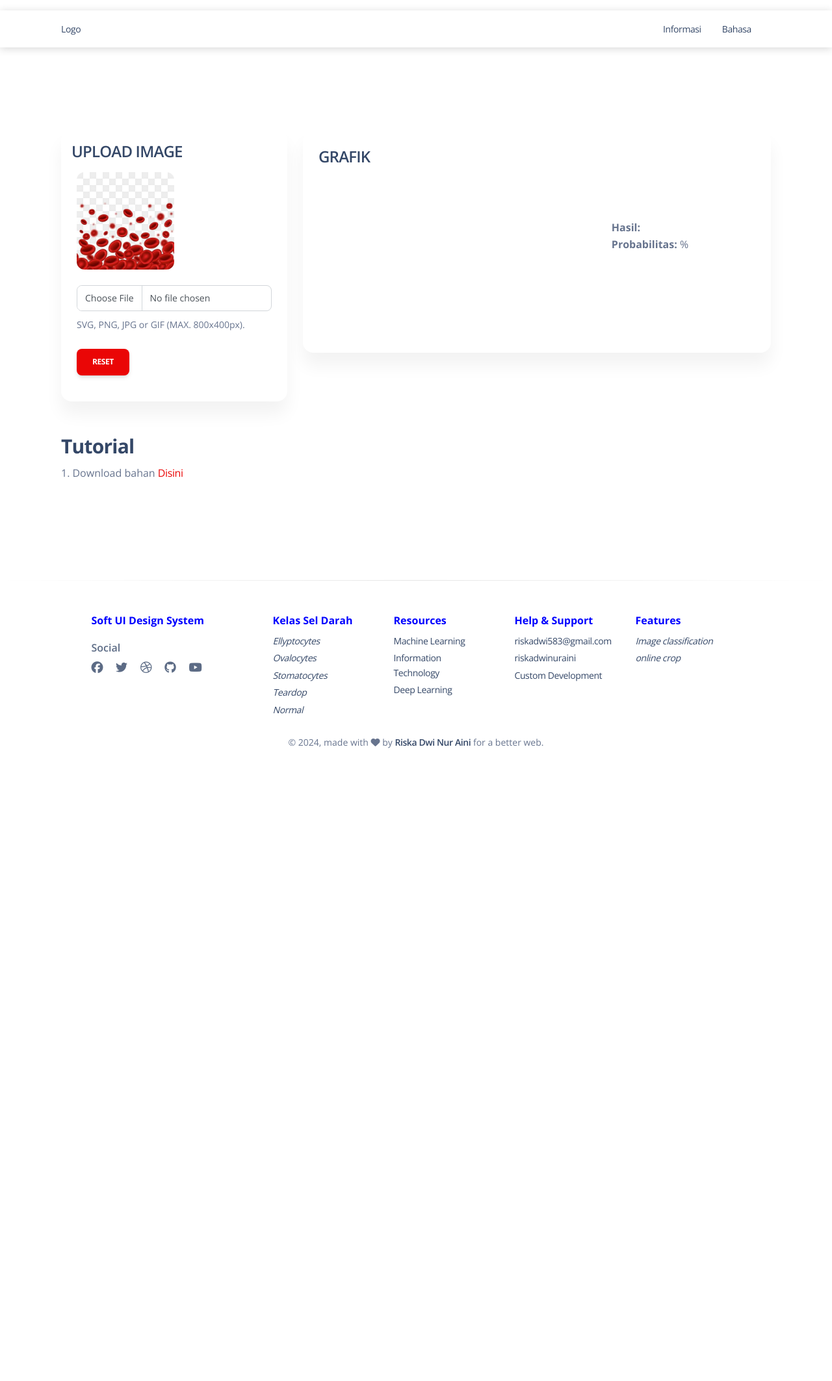
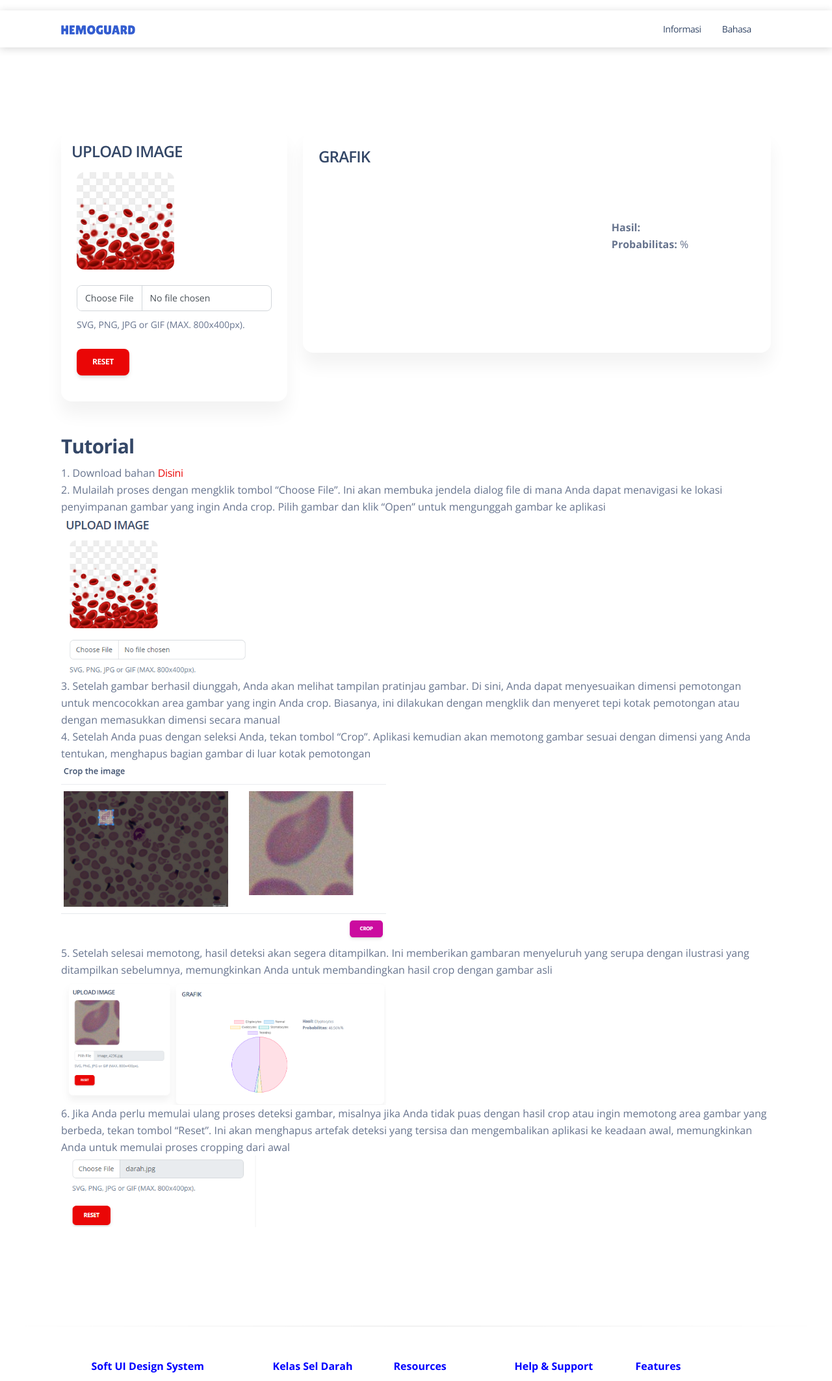
Before and after one commit to riskadwinuraini/classification-blood-app, a Flask app: page /classification in a window 1280 px wide; the page is wider, and only the part inside the window is pictured. Shown: the top 2126 px of that part at 65% size. Before the commit the page ends 1152 px from the top of that part, so only its background shows below. Run offline with Flask 3, Linux system fonts and the light colour scheme; a map, chart or similar area stays blank; some libraries are stand-ins or nearby versions.

Commit message:
upload tutorial

```diff
--- a/app/templates/layout/partials/nav.html
+++ b/app/templates/layout/partials/nav.html
@@ -8,7 +8,7 @@
   class="navbar navbar-expand-lg position-absolute top-0 z-index-3 w-100 {{ navbar_shadow_class }} my-3 {{ navbar_color_class }}">
   <div class="container">
     <a class="navbar-brand {{ navbar_text_color_class }}" href="/" rel="tooltip" title="" data-placement="bottom">
-      Logo
+      <img src="../../static/img/Logo/logo-no-background.png" class="w-25" alt="">
     </a>
     <button class="navbar-toggler shadow-none ms-2" type="button" data-bs-toggle="collapse" data-bs-target="#navigation"
       aria-controls="navigation" aria-expanded="false" aria-label="Toggle navigation">
--- a/app/templates/main.html
+++ b/app/templates/main.html
@@ -144,6 +144,23 @@
             <h3>Tutorial</h3>
             <p>
                 1. Download bahan <a href="../../static/img/darah.jpg" class="text-danger" download="bahan">Disini</a> <br>
+                2. Mulailah proses dengan mengklik tombol “Choose File”. Ini akan membuka jendela dialog file di mana Anda dapat
+                menavigasi ke lokasi penyimpanan gambar yang ingin Anda crop. Pilih gambar dan klik “Open” untuk mengunggah gambar ke
+                aplikasi <br>
+                <img src="../static/img/tutorial/1.png" alt="" width="300" > <br>
+                3. Setelah gambar berhasil diunggah, Anda akan melihat tampilan pratinjau gambar. Di sini, Anda dapat menyesuaikan
+                dimensi pemotongan untuk mencocokkan area gambar yang ingin Anda crop. Biasanya, ini dilakukan dengan mengklik dan
+                menyeret tepi kotak pemotongan atau dengan memasukkan dimensi secara manual <br>
+                4. Setelah Anda puas dengan seleksi Anda, tekan tombol “Crop”. Aplikasi kemudian akan memotong gambar sesuai dengan
+                dimensi yang Anda tentukan, menghapus bagian gambar di luar kotak pemotongan <br>
+                <img src="../static/img/tutorial/2.png" alt="" width="500" > <br>
+                5. Setelah selesai memotong, hasil deteksi akan segera ditampilkan. Ini memberikan gambaran menyeluruh yang serupa
+                dengan ilustrasi yang ditampilkan sebelumnya, memungkinkan Anda untuk membandingkan hasil crop dengan gambar asli <br>
+                <img src="../static/img/tutorial/3.png" alt="" width="500" > <br>
+                6. Jika Anda perlu memulai ulang proses deteksi gambar, misalnya jika Anda tidak puas dengan hasil crop atau ingin
+                memotong area gambar yang berbeda, tekan tombol “Reset”. Ini akan menghapus artefak deteksi yang tersisa dan
+                mengembalikan aplikasi ke keadaan awal, memungkinkan Anda untuk memulai proses cropping dari awal <br>
+                <img src="../static/img/tutorial/4.png" alt="" width="300" >
             </p>
         </div>
     </div>
```
Also changed, not shown: app/static/img/tutorial/1.png, app/static/img/tutorial/4.png (added), 1 other file.
